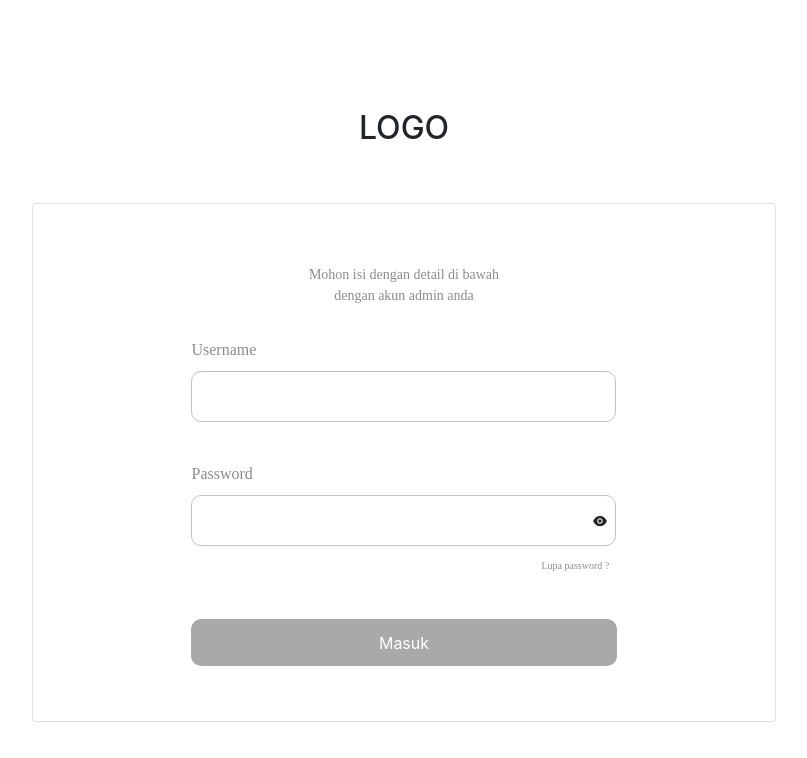
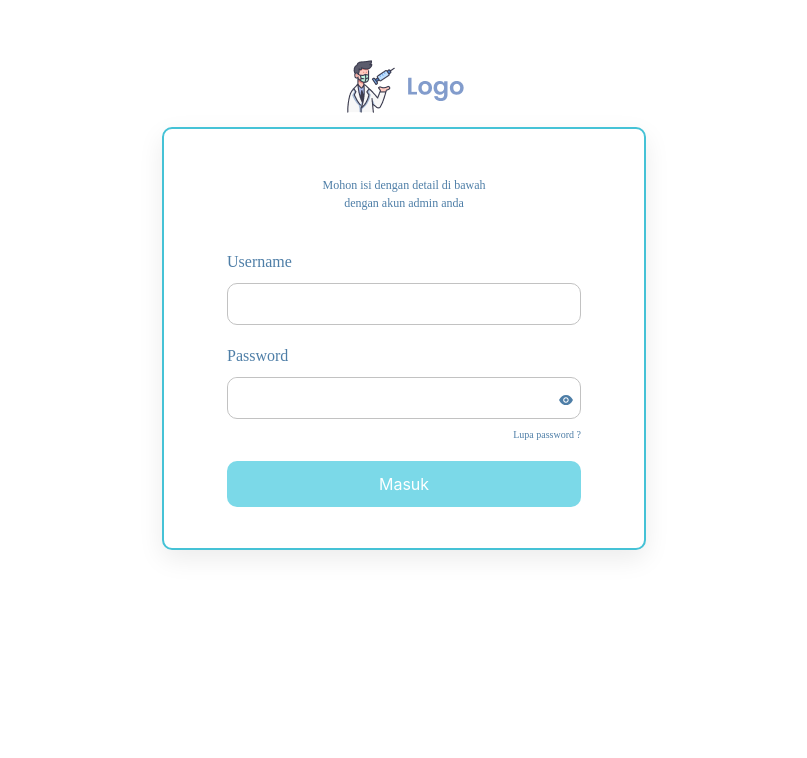
Before and after one commit to Ranto12/bookingvaccine-frontEnd, a React (Create React App) app in the folder vaccinebooking/: page / in a window 1280 px wide. Shown: the part 106-864 px from the top of the page, without its empty margins (236-1043 px from the left). After the commit the page ends 821 px from the top, so only its background shows below. Built offline with nearby package versions, Linux system fonts and the light colour scheme.

Commit message:
update login

```diff
--- a/vaccinebooking/src/assets/Style/style.css
+++ b/vaccinebooking/src/assets/Style/style.css
@@ -97,41 +97,46 @@
 
 /* login */
 .card {
-  width: 743.61px;
-  height: 519px;
+  width: 484px;
+  height: 423px;
   align-items: center;
-
+  border: 2px solid #45C2D6;
+  box-shadow: 0px 9px 26px rgba(0, 0, 0, 0.08);
+  border-radius: 10px;
+  margin-top: 13.29px;
 }
 
 .head {
-  margin-top: 215px !important;
-  margin-bottom: 215px !important;
+  margin-top: 165px !important;
+  margin-bottom: 165px !important;
+  background: #FFFFFF;
 }
-
 
 .t-h2 h2 {
   margin: 0;
   font-family: 'Poppins';
   font-style: normal;
   font-weight: 400;
-  font-size: 14px;
-  line-height: 21px;
-  color: #8E8B8B;
+  font-size: 12px;
+  line-height: 18px;
   text-align: center;
+  color: #4E7EA7;
 }
 
 .t-h2 {
-  margin-top: 60px;
-  margin-bottom: 32px;
+  margin-top: 46.5px;
+  margin-bottom: 38px;
 }
 
 
 
 .input-user input {
-  width: 425px;
-  height: 51px;
+  width: 354px;
+  height: 42px;
   border-radius: 10px;
-  border: 1px solid #C2C2C2
+  border: 1px solid #C2C2C2;
+  border-radius: 10px;
+  transform: matrix(-1, 0, 0, 1, 0, 0);
 }
 
 
@@ -144,13 +149,13 @@
 }
 
 .input-password {
-  margin-bottom: 40px;
+  margin-bottom: 18px;
+  color: #4E7EA7
 }
 
 .input-password input {
-  width: 400px;
-  height: 48px;
-  border: 1px solid #C2C2C2;
+  width: 330px;
+  height: 38px;
   border-radius: 10px;
   border: none;
 
@@ -162,7 +167,7 @@
   font-weight: 400;
   font-size: 16px;
   line-height: 24px;
-  color: #8E8B8B;
+  color: #4E7EA7;
   margin-bottom: 9px;
 
 }
@@ -173,55 +178,59 @@
   font-weight: 400;
   font-size: 16px;
   line-height: 24px;
-  color: #8E8B8B;
-  margin-top: 40px;
+  margin-top: 19px;
   margin-bottom: 9px !important;
 }
 
 
 
 .btn {
-  margin-bottom: 72px;
+  margin-bottom: 46.5px;
   padding: 0;
-  color: #FFFFFF
+
 }
 
 .btn button {
-  width: 426px;
-  height: 47px;
-  background: #AAA9A9;
+  width: 354px;
+  height: 46px;
   border-radius: 10px;
   border: none;
   padding: 0;
+  background: #7BD9E8;
   color: #FFFFFF;
+
 }
 
 .brd {
   display: inline-flex;
-  width: 425px;
-  height: 51px;
+  width: 354px;
+  height: 42px;
   border: 1px solid #C2C2C2;
   border-radius: 10px;
+
 }
 
 .brd svg {
   width: 30x;
   height: 30px;
-  margin-top: 10px;
+  margin-top: 7px;
   cursor: pointer;
 }
 
 .lupa-pass {
-  margin-left: 350px;
+
   margin-top: 8px
 }
 
 .lupa-pass p {
+  width: 81px;
+  height: 15px;
   font-family: 'Poppins';
   font-style: normal;
   font-weight: 400;
   font-size: 10px;
-  line-height: 24px;
-  cursor: pointer;
-  margin: 0px !important
+  line-height: 15px;
+  margin: 0px !important;
+  justify-content: end;
+  display: flex;
 }
--- a/vaccinebooking/src/pages/Login.jsx
+++ b/vaccinebooking/src/pages/Login.jsx
@@ -3,6 +3,7 @@ import axios from 'axios';
 import { useNavigate } from 'react-router-dom';
 import { Button, Col, Container, Form, Row } from 'react-bootstrap'
 import { AiFillEye } from 'react-icons/ai';
+import Logo from "../assets/img/logo.png"
 // import {Button, Col, Container, Form, Row} from 'react-bootstrap'
 
 
@@ -47,9 +48,13 @@ const Login = () => {
       <div className="container">
         <div className="row  ">
           <div className="col-md-12 offset-md-3 m-0 d-flex row justify-content-center head ">
-            <h2 className=" text-center  text-dark  ">LOGO</h2>
+            <div className='d-flex justify-content-center'>
+              <img src={Logo} alt="" />
 
-            <div className="card my-5 ">
+            </div>
+
+
+            <div className="card  ">
 
               <div className="t-h2  ">
                 <h2>Mohon isi dengan detail di bawah </h2>
@@ -70,7 +75,7 @@ const Login = () => {
                     <AiFillEye />
                   </div>
                 </div>
-                <div className="lupa-pass ">
+                <div className="lupa-pass d-flex justify-content-end ">
                   <p className="m-0">Lupa password ?</p>
                 </div>
               </div>
```
Also changed, not shown: vaccinebooking/src/assets/img/logo.png (added).
